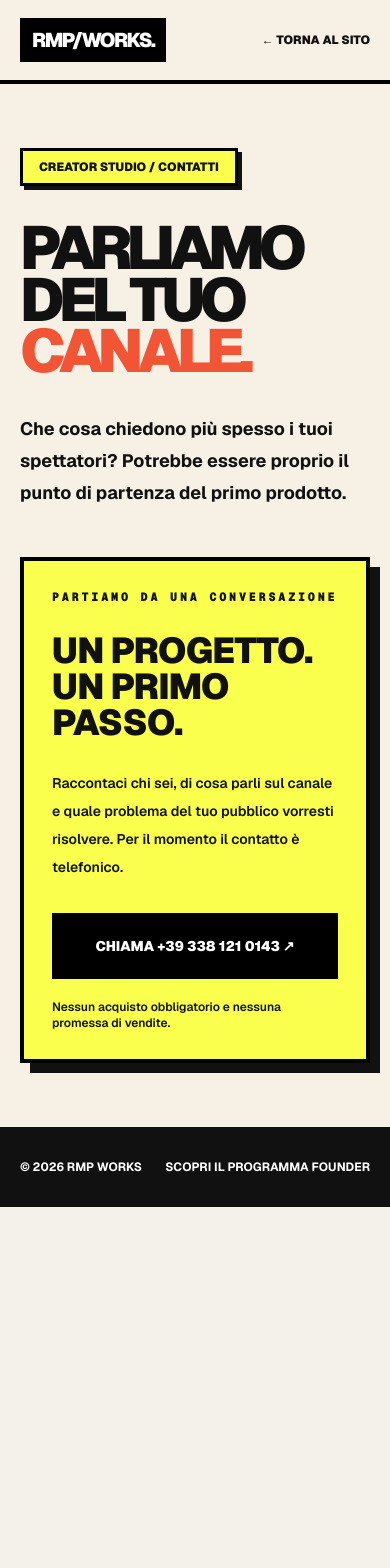
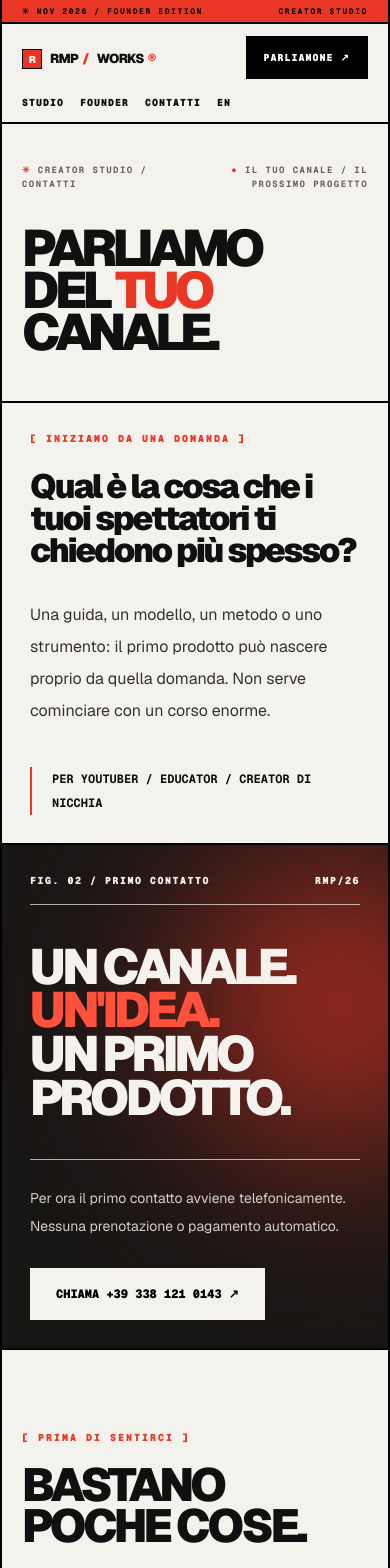
Before and after one commit to MacNaym/rmpworks, a Next.js app: page /contact in a window 390 px wide. Shown: the top 1568 px of the page. Before the commit the page ends 1207 px from the top, so only its background shows below. Built offline with nearby package versions, Linux system fonts and the light colour scheme.

Commit message:
design: align contact page to approved RMP editorial brutalist design

```diff
--- a/app/contact/page.tsx
+++ b/app/contact/page.tsx
@@ -1,15 +1,42 @@
 import Link from "next/link";
 import type { Metadata } from "next";
 import { rmpPhone } from "../contact-details";
-export const metadata:Metadata={title:"Contattaci | RMP Creator Studio",description:"Hai un canale YouTube e vuoi creare il tuo primo prodotto digitale? Parliamone con RMP Creator Studio."};
-const frame="mx-auto max-w-[1240px] px-5 md:px-12";
+import {PageShell,HeroMeta,frame,eyebrow,heroTitle,textButton} from "../_components/EditorialShell";
+export const metadata:Metadata={title:"Contatti | RMP Creator Studio",description:"Parliamo del tuo canale e del primo prodotto digitale da creare con RMP Creator Studio."};
 export default function Contact(){
- return <main className="flex min-h-screen flex-col bg-[#f7f1e5] text-[#111]">
-  <header className="border-b-[4px] border-black"><div className={frame+" flex min-h-20 flex-wrap items-center justify-between gap-4 py-3"}><Link href="/" className="bg-black px-3 py-2 text-xl font-black tracking-[-.08em] text-white">RMP/WORKS.</Link><Link href="/" className="text-xs font-black uppercase underline decoration-[3px] underline-offset-8">← Torna al sito</Link></div></header>
-  <section className={frame+" grid flex-1 items-center gap-12 py-16 lg:grid-cols-[1.15fr_.85fr]"}>
-   <div><p className="inline-block border-[3px] border-black bg-[#faff4e] px-4 py-2 text-xs font-black uppercase shadow-[4px_4px_0_#111]">Creator Studio / Contatti</p><h1 className="mt-9 text-[clamp(3.8rem,8vw,8rem)] font-black uppercase leading-[.85] tracking-[-.095em]">PARLIAMO<br/>DEL TUO<br/><span className="text-[#f25436]">CANALE.</span></h1><p className="mt-9 max-w-xl text-lg font-bold leading-8">Che cosa chiedono più spesso i tuoi spettatori? Potrebbe essere proprio il punto di partenza del primo prodotto.</p></div>
-   <aside className="border-[4px] border-black bg-[#faff4e] p-7 shadow-[10px_10px_0_#111] sm:p-10"><p className="font-mono text-xs font-black uppercase tracking-[.22em]">Partiamo da una conversazione</p><h2 className="mt-7 text-4xl font-black uppercase leading-none tracking-tight">UN PROGETTO.<br/>UN PRIMO PASSO.</h2><p className="mt-7 text-sm font-semibold leading-7">Raccontaci chi sei, di cosa parli sul canale e quale problema del tuo pubblico vorresti risolvere. Per il momento il contatto è telefonico.</p><a href={rmpPhone.href} className="mt-8 inline-flex w-full justify-center border-[3px] border-black bg-black px-5 py-5 text-center text-sm font-black uppercase text-white">Chiama {rmpPhone.display} ↗</a><p className="mt-5 text-xs font-semibold">Nessun acquisto obbligatorio e nessuna promessa di vendite.</p></aside>
+ return <PageShell active="contact">
+  <section className={frame+" border-b-2 border-black pb-12 pt-10 sm:pb-16 sm:pt-14"}>
+   <HeroMeta left="Creator Studio / Contatti" right="Il tuo canale / Il prossimo progetto"/>
+   <h1 className={heroTitle}>PARLIAMO<br/>DEL <span className="text-[#e93625]">TUO</span><br/>CANALE.</h1>
   </section>
-  <footer className="bg-[#111] py-8 text-white"><div className={frame+" flex flex-wrap justify-between gap-5 text-xs font-bold uppercase"}><span>© 2026 RMP Works</span><Link href="/creator-studio">Scopri il programma Founder</Link></div></footer>
- </main>;
+  <section className="grid border-b-2 border-black lg:grid-cols-2">
+   <div className="border-b-2 border-black p-7 sm:p-10 lg:border-b-0 lg:border-r-2 lg:p-12">
+    <p className={eyebrow+" text-[#e93625]"}>[ INIZIAMO DA UNA DOMANDA ]</p>
+    <h2 className="mt-6 text-[clamp(2.1rem,4vw,4.5rem)] font-black leading-[.96] tracking-[-.065em]">Qual è la cosa che i tuoi spettatori ti chiedono più spesso?</h2>
+    <p className="mt-8 max-w-xl text-base leading-8 text-[#353331]">Una guida, un modello, un metodo o uno strumento: il primo prodotto può nascere proprio da quella domanda. Non serve cominciare con un corso enorme.</p>
+    <div className="mt-10 border-l-2 border-[#e93625] pl-5 font-mono text-xs font-bold uppercase leading-6">PER YOUTUBER / EDUCATOR / CREATOR DI NICCHIA</div>
+   </div>
+   <div className="relative flex min-h-[450px] flex-col justify-between overflow-hidden bg-[#171615] p-7 text-[#f4f2ed] sm:p-10 lg:p-12">
+    <div aria-hidden="true" className="absolute -right-24 top-4 size-72 rounded-full bg-[#e93625] opacity-75 blur-[95px]"/>
+    <div className="relative z-10 flex justify-between gap-3 border-b border-[#f4f2ed]/70 pb-4 font-mono text-[10px] font-black uppercase tracking-[.15em]"><span>FIG. 02 / PRIMO CONTATTO</span><span>RMP/26</span></div>
+    <div className="relative z-10 py-10"><p className="text-[clamp(3.1rem,5.8vw,6.2rem)] font-black uppercase leading-[.88] tracking-[-.08em]">UN CANALE.<br/><span className="text-[#ff513c]">UN&apos;IDEA.</span><br/>UN PRIMO<br/>PRODOTTO.</p></div>
+    <div className="relative z-10 border-t border-[#f4f2ed]/70 pt-6">
+     <p className="text-sm leading-7 text-[#d4cec8]">Per ora il primo contatto avviene telefonicamente. Nessuna prenotazione o pagamento automatico.</p>
+     <a href={rmpPhone.href} className="mt-7 inline-flex border-2 border-[#f4f2ed] bg-[#f4f2ed] px-6 py-4 font-mono text-xs font-black uppercase text-black hover:bg-[#e93625]">CHIAMA {rmpPhone.display} ↗</a>
+    </div>
+   </div>
+  </section>
+  <section className={frame+" py-20 sm:py-24"}>
+   <p className={eyebrow+" text-[#e93625]"}>[ PRIMA DI SENTIRCI ]</p>
+   <h2 className="mt-5 text-[clamp(2.9rem,6vw,6rem)] font-black uppercase leading-[.87] tracking-[-.075em]">BASTANO<br/>POCHE COSE.</h2>
+   <div className="mt-12 grid border-2 border-black md:grid-cols-3">
+    {[
+     ["01","IL CANALE","Il link del tuo canale e due parole su chi ti segue."],
+     ["02","LE DOMANDE","Gli argomenti su cui ricevi più richieste, commenti o messaggi."],
+     ["03","IL PUNTO DI PARTENZA","Un&apos;idea di prodotto, anche ancora grezza. Oppure nessuna: la cerchiamo insieme."]
+    ].map(([n,t,d],i)=><article key={n} className={"min-h-[260px] p-7 "+(i<2?"border-b-2 border-black md:border-b-0 md:border-r-2":"")}><p className="font-mono text-xs font-black text-[#e93625]">{n} / BRIEF</p><h3 className="mt-10 text-2xl font-black uppercase tracking-[-.04em]">{t}</h3><p className="mt-5 text-sm leading-7 text-[#353331]">{d.replace("&apos;","'")}</p></article>)}
+   </div>
+  </section>
+  <section className="border-t-2 border-black bg-[#e93625] py-16"><div className={frame+" flex flex-wrap items-end justify-between gap-8"}><div><p className={eyebrow}>[ PROGRAMMA FOUNDER ]</p><h2 className="mt-5 text-[clamp(2.8rem,5.4vw,5.6rem)] font-black uppercase leading-[.88] tracking-[-.075em]">PARTIAMO<br/>CON 50 € + IVA.</h2><p className="mt-6 max-w-xl text-sm font-bold leading-7">Prezzo proposto per la prima attivazione, soggetto alle condizioni della prevendita.</p></div><Link href="/creator-studio" className={textButton}>COSA COMPRENDE ↗</Link></div></section>
+ </PageShell>;
 }
```
